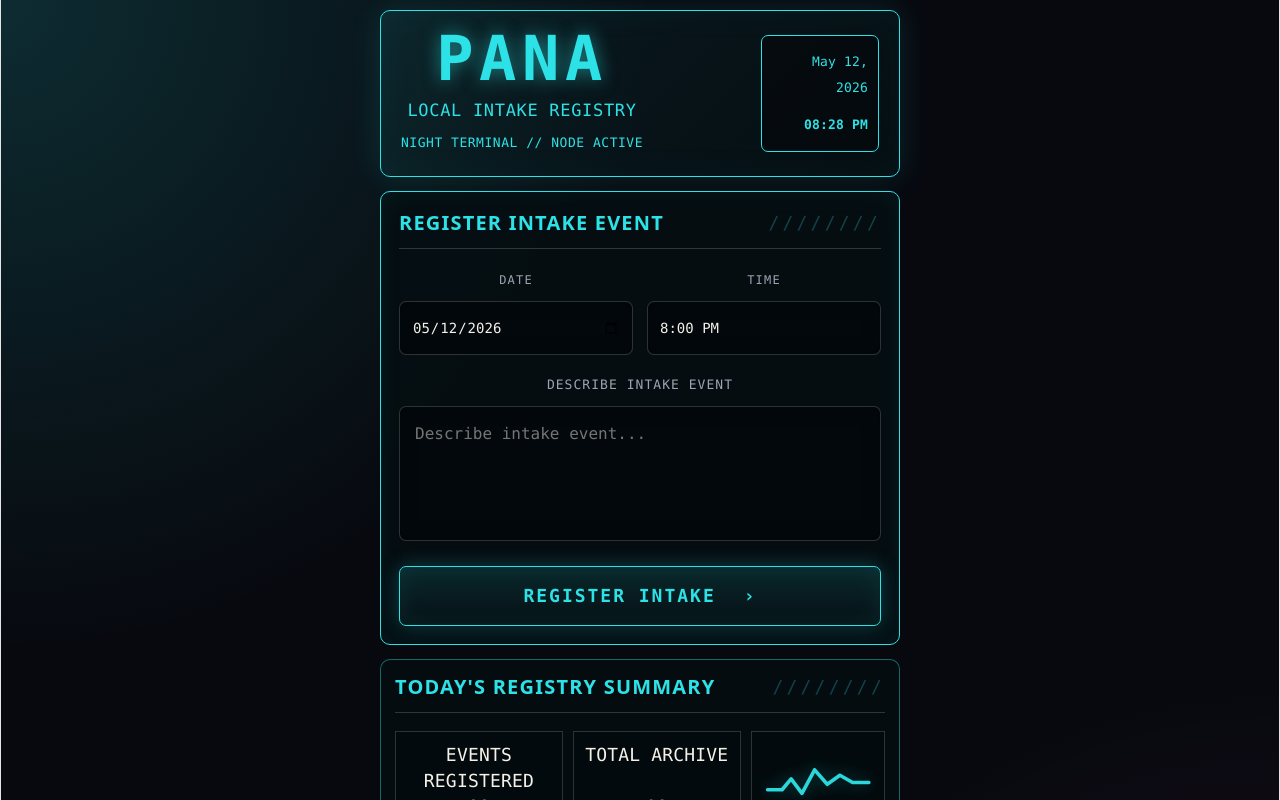
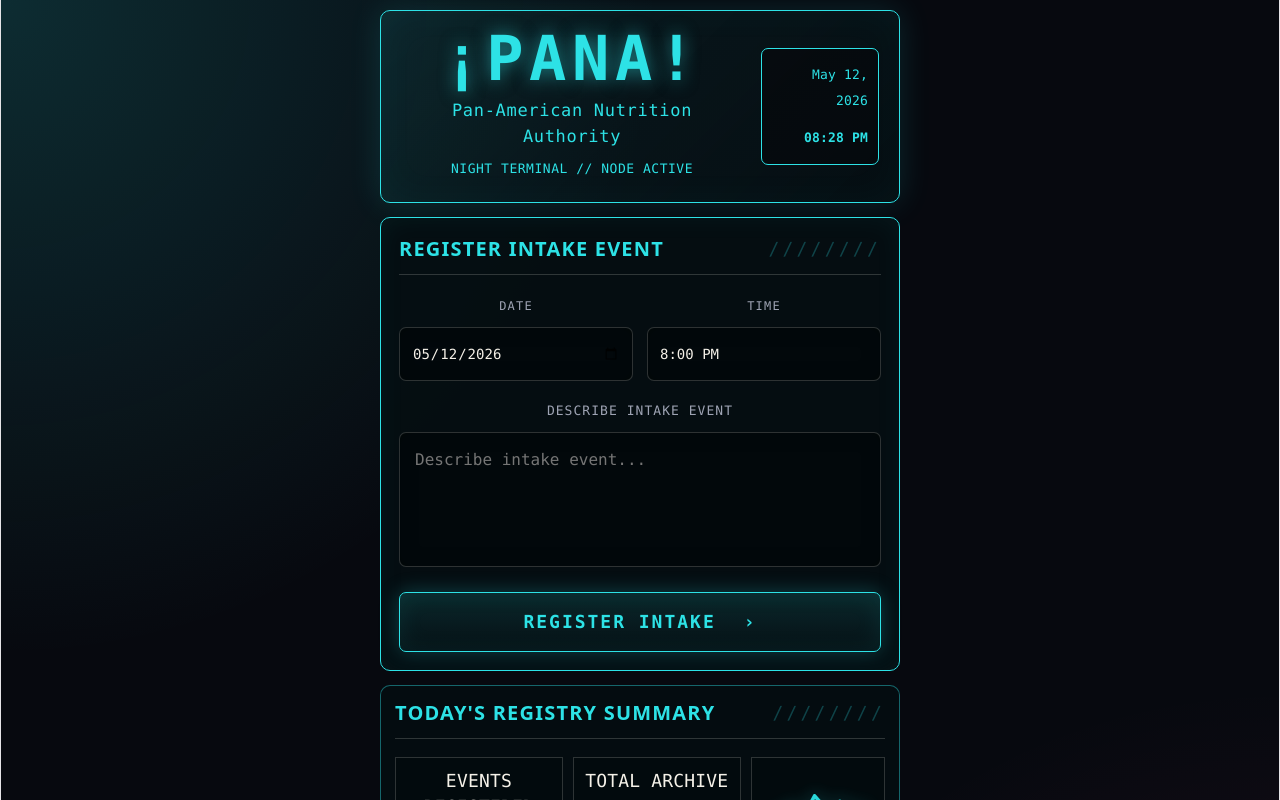
Before and after one commit to SpitsbergenVault/food-diary-app, a React (Vite) app: page / in a window 1280 px wide. Shown: the top 800 px of the page. Built offline with nearby package versions, Linux system fonts and the light colour scheme.

Commit message:
new style revised 4

```diff
--- a/src/App.jsx
+++ b/src/App.jsx
@@ -536,8 +536,8 @@ function App() {
 
         <header style={styles.identityPanel}>
           <div>
-            <div style={styles.brand}>PANA</div>
-            <div style={styles.subtitle}>LOCAL INTAKE REGISTRY</div>
+            <div style={styles.brand}>¡PANA!</div>
+            <div style={styles.subtitle}>Pan-American Nutrition Authority</div>
             <div style={styles.nodeLine}>NIGHT TERMINAL // NODE ACTIVE</div>
           </div>
 
```
